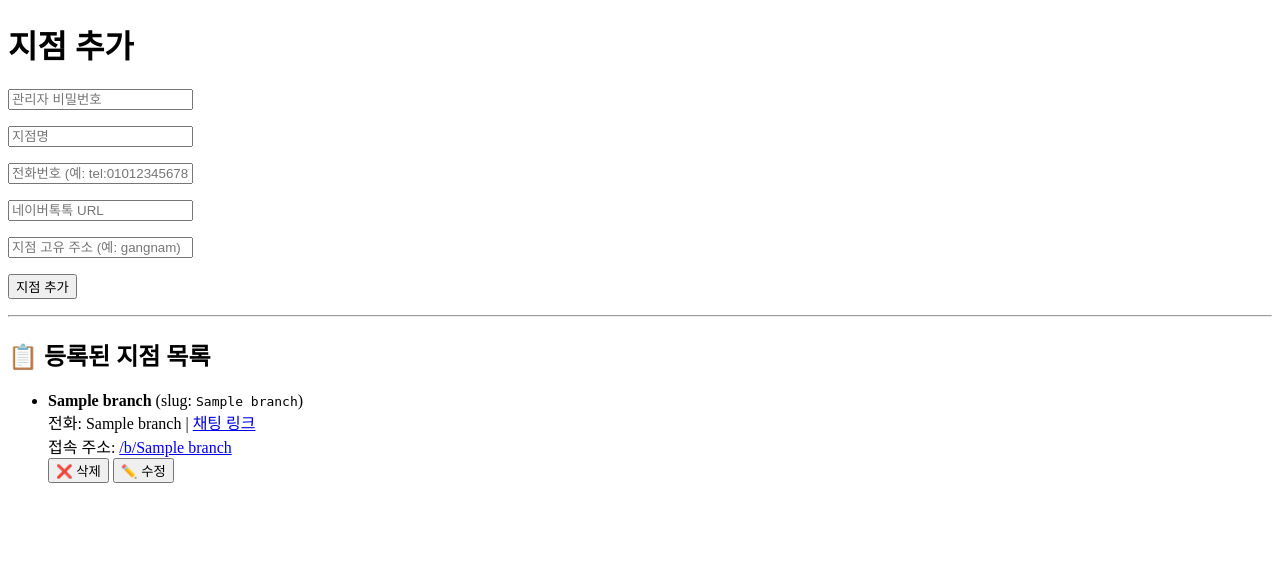
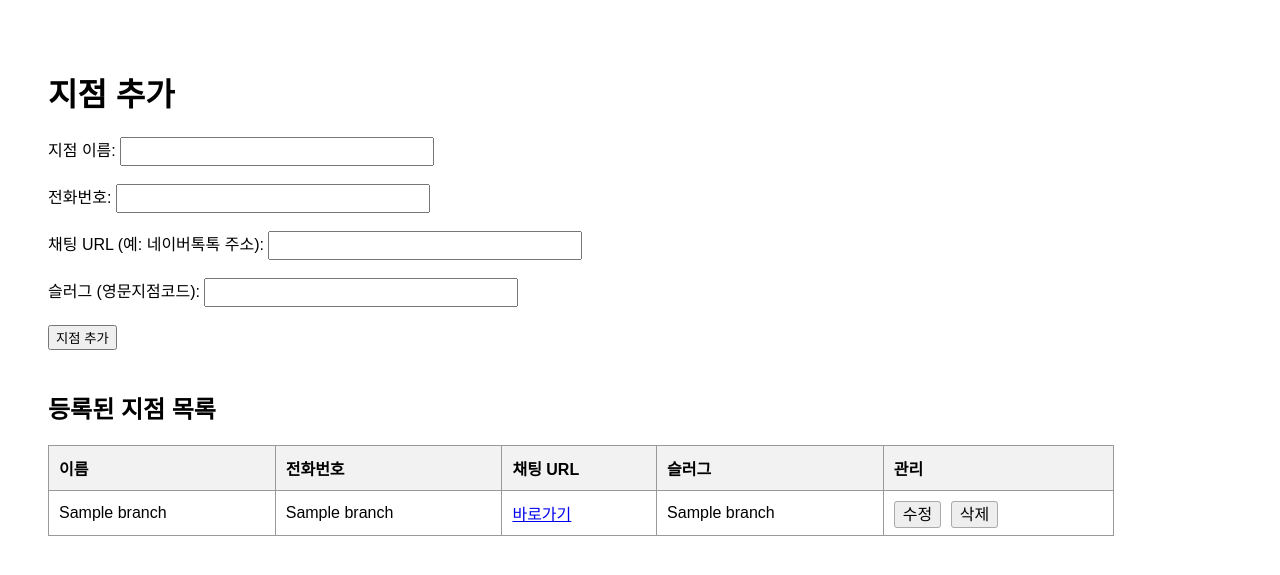
Before and after one commit to choiwonkyu/flask-qr-app, a Flask app: template templates/add_branch.html in a window 1280 px wide. Shown: the top 575 px of the page. Run offline with Flask 3, Linux system fonts and the light colour scheme; the template is opened without the code that fills it: most values are stand-ins (such as "Sample title", 1, 10 or a date in 2020).

Commit message:
페이지 수정

```diff
--- a/templates/add_branch.html
+++ b/templates/add_branch.html
@@ -1,37 +1,84 @@
 <!DOCTYPE html>
-<html>
+<html lang="ko">
 <head>
-    <meta charset="utf-8">
+    <meta charset="UTF-8">
     <title>지점 추가</title>
+    <style>
+        body {
+            font-family: Arial, sans-serif;
+            padding: 40px;
+        }
+        form {
+            margin-bottom: 40px;
+        }
+        input[type="text"] {
+            padding: 5px;
+            width: 300px;
+        }
+        table {
+            border-collapse: collapse;
+            width: 90%;
+        }
+        th, td {
+            border: 1px solid #999;
+            padding: 10px;
+            text-align: left;
+        }
+        th {
+            background-color: #f2f2f2;
+        }
+        .btn-delete, .btn-edit {
+            margin-right: 5px;
+            padding: 4px 8px;
+            text-decoration: none;
+            background-color: #eee;
+            border: 1px solid #aaa;
+            border-radius: 3px;
+            color: black;
+        }
+        .btn-delete:hover {
+            background-color: #fdd;
+        }
+        .btn-edit:hover {
+            background-color: #def;
+        }
+    </style>
 </head>
 <body>
     <h1>지점 추가</h1>
-    <form method="POST">
-        <p><input type="password" name="password" placeholder="관리자 비밀번호" required></p>
-        <p><input type="text" name="name" placeholder="지점명" required></p>
-        <p><input type="text" name="phone" placeholder="전화번호 (예: tel:01012345678)" required></p>
-        <p><input type="text" name="chat_url" placeholder="네이버톡톡 URL" required></p>
-        <p><input type="text" name="slug" placeholder="지점 고유 주소 (예: gangnam)" required></p>
-        <p><button type="submit">지점 추가</button></p>
+    <form method="post">
+        <label>지점 이름: <input type="text" name="name" required></label><br><br>
+        <label>전화번호: <input type="text" name="phone" required></label><br><br>
+        <label>채팅 URL (예: 네이버톡톡 주소): <input type="text" name="chat_url" required></label><br><br>
+        <label>슬러그 (영문지점코드): <input type="text" name="slug" required></label><br><br>
+        <button type="submit">지점 추가</button>
     </form>
 
-    <hr>
-
-    <h2>📋 등록된 지점 목록</h2>
-{% if branches %}
-    <ul>
+    <h2>등록된 지점 목록</h2>
+    {% if branches %}
+    <table>
+        <tr>
+            <th>이름</th>
+            <th>전화번호</th>
+            <th>채팅 URL</th>
+            <th>슬러그</th>
+            <th>관리</th>
+        </tr>
         {% for branch in branches %}
-            <li>
-                <strong>{{ branch[1] }}</strong> (slug: <code>{{ branch[4] }}</code>)<br>
-                전화: {{ branch[2] }} | <a href="{{ branch[3] }}" target="_blank">채팅 링크</a><br>
-                접속 주소: <a href="/b/{{ branch[4] }}" target="_blank">/b/{{ branch[4] }}</a><br>
-                <form action="/admin/delete/{{ branch[4] }}" method="POST" style="display:inline;">
-                    <button type="submit" onclick="return confirm('정말 삭제하시겠습니까?')">❌ 삭제</button>
-                </form>
-                <a href="/admin/edit/{{ branch[4] }}"><button>✏️ 수정</button></a>
-            </li>
+        <tr>
+            <td>{{ branch[1] }}</td> <!-- name -->
+            <td>{{ branch[2] }}</td> <!-- phone -->
+            <td><a href="{{ branch[3] }}" target="_blank">바로가기</a></td> <!-- chat_url -->
+            <td>{{ branch[4] }}</td> <!-- slug -->
+            <td>
+                <a href="/admin/edit/{{ branch[0] }}" class="btn-edit">수정</a>
+                <a href="/admin/delete/{{ branch[0] }}" class="btn-delete" onclick="return confirm('삭제하시겠습니까?');">삭제</a>
+            </td>
+        </tr>
         {% endfor %}
-    </ul>
-{% else %}
+    </table>
+    {% else %}
     <p>등록된 지점이 없습니다.</p>
-{% endif %}
+    {% endif %}
+</body>
+</html>
```
